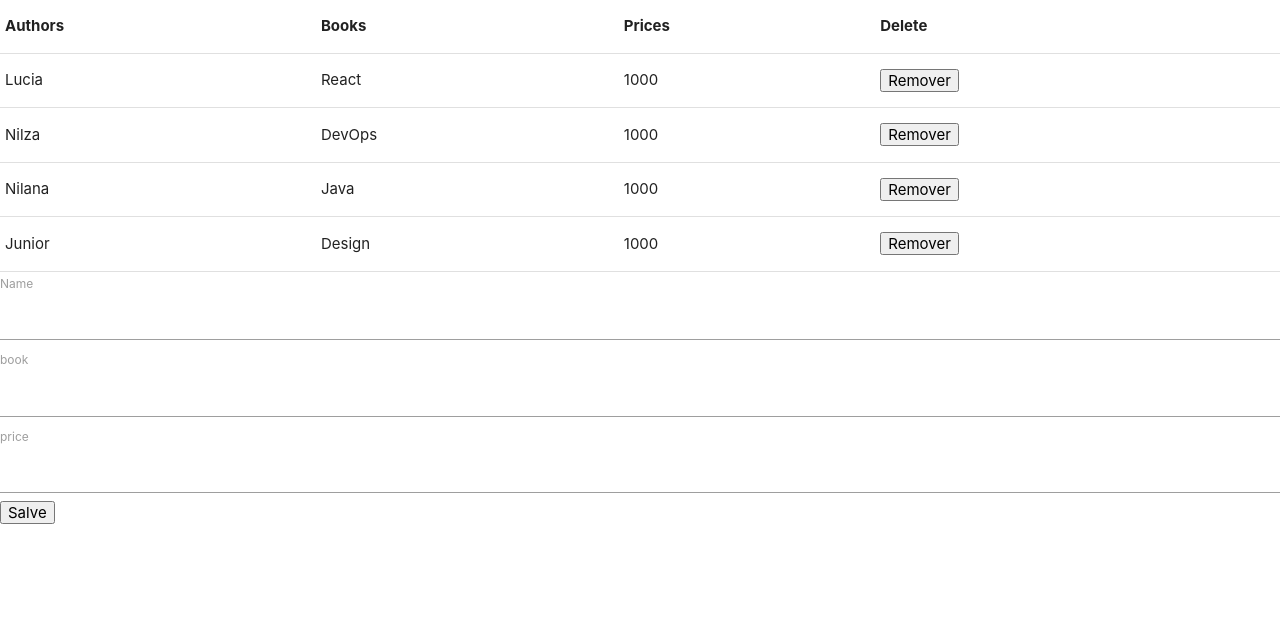
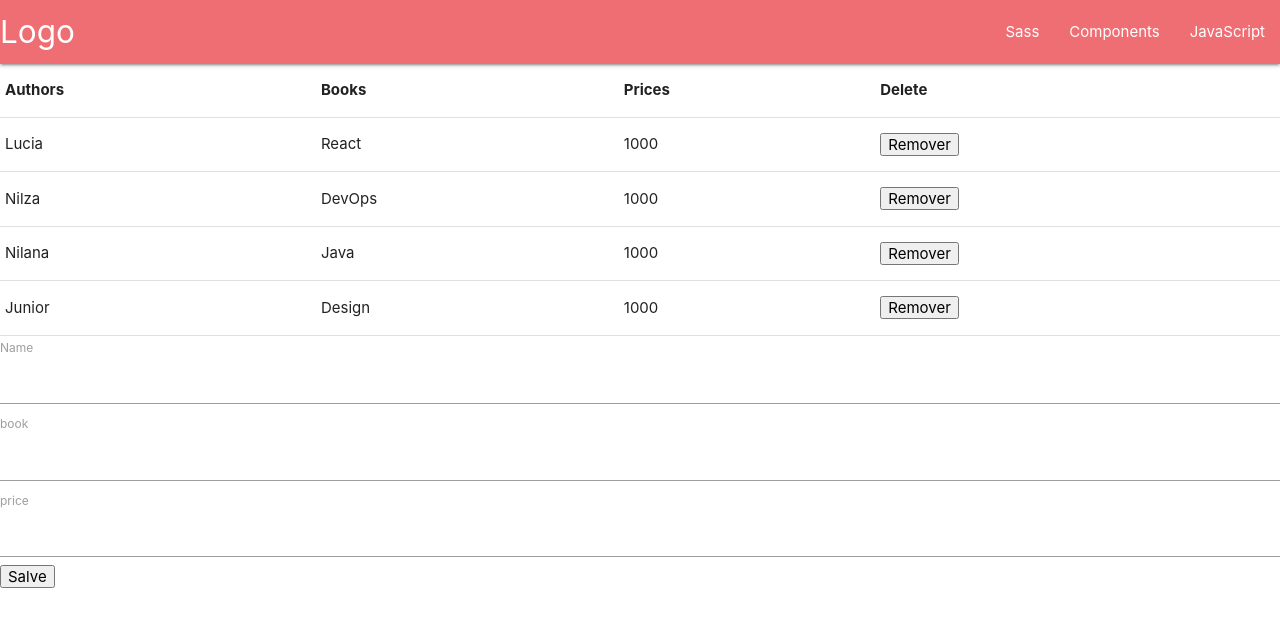
Before and after one commit to nilanarocha/book, a React (Create React App) app: page / in a window 1280 px wide. Shown: the top 626 px of the page. Built offline with nearby package versions, Linux system fonts and the light colour scheme.

Commit message:
adding header component

```diff
--- a/src/App.js
+++ b/src/App.js
@@ -1,7 +1,8 @@
 import React, { Component, Fragment } from 'react';
 import 'materialize-css/dist/css/materialize.min.css';
+
+import Header from './Header';
 import Tabela from './Tabela';
-
 import Form from './Form';
 
 class App extends Component {
@@ -46,6 +47,7 @@ class App extends Component {
   render() {
     return (
       <Fragment>
+        <Header />
         <Tabela authors={this.state.authors} deleteAuthor={this.deleteAuthor} />
         <Form listenerOfSubmit={this.listenerOfSubmit} />
       </Fragment>
--- /dev/null
+++ b/src/Header.js
@@ -0,0 +1,26 @@
+import React, { Component } from 'react';
+
+const Header = () => {
+  return (
+    <nav>
+      <div class="nav-wrapper">
+        <a href="#" class="brand-logo">
+          Logo
+        </a>
+        <ul class="right">
+          <li>
+            <a href="#">Sass</a>
+          </li>
+          <li>
+            <a href="#">Components</a>
+          </li>
+          <li>
+            <a href="#">JavaScript</a>
+          </li>
+        </ul>
+      </div>
+    </nav>
+  );
+};
+
+export default Header;
```
